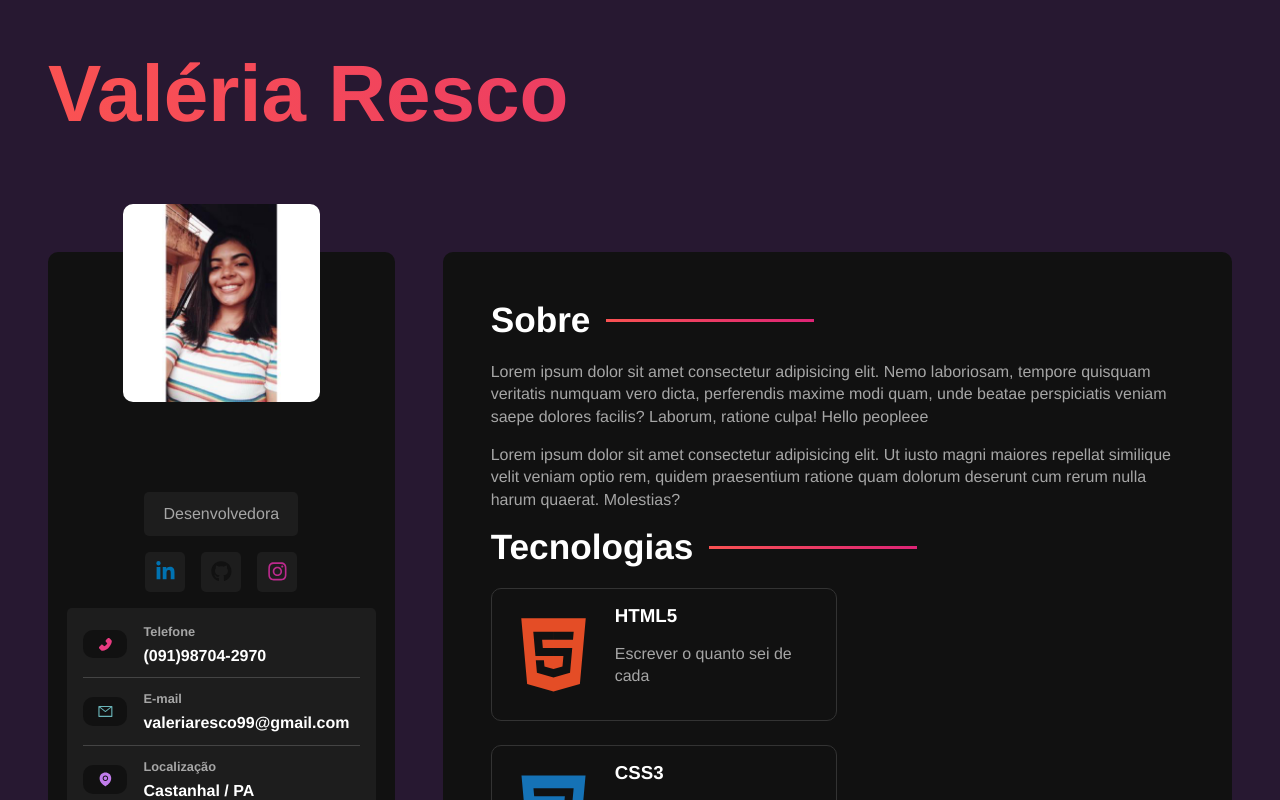
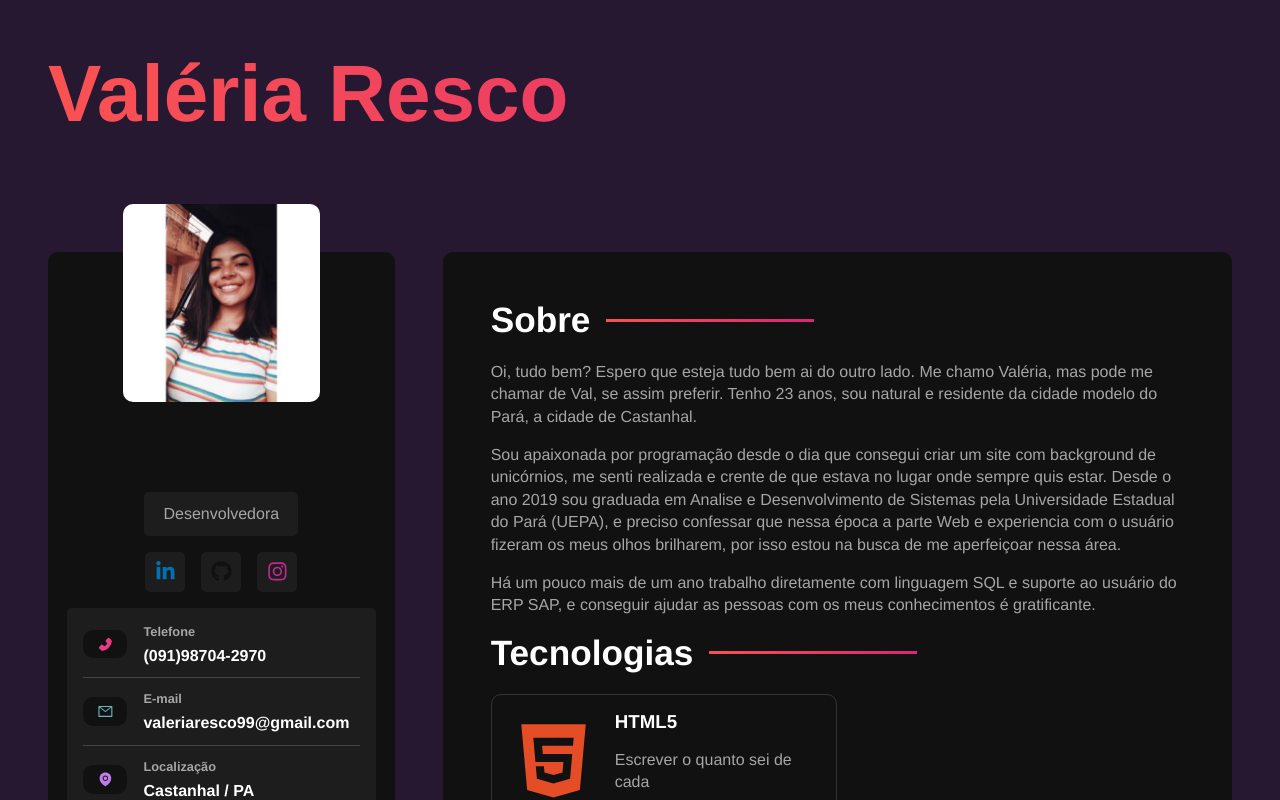
Before and after one commit to valeriaresco/portfolio-react-sass, a React (Vite) app: page / in a window 1280 px wide. Shown: the top 800 px of the page. Built offline with nearby package versions, Linux system fonts and the light colour scheme.

Commit message:
escrevi o sobre

```diff
--- a/src/components/AboutContainer.jsx
+++ b/src/components/AboutContainer.jsx
@@ -5,9 +5,14 @@ const AboutContainer = () => {
         <section className="about-container">
             <h2>Sobre</h2>
             <p>
-                Lorem ipsum dolor sit amet consectetur adipisicing elit. Nemo laboriosam, tempore quisquam veritatis numquam vero dicta, perferendis maxime modi quam, unde beatae perspiciatis veniam saepe dolores facilis? Laborum, ratione culpa! Hello peopleee
+                Oi, tudo bem? Espero que esteja tudo bem ai do outro lado. Me chamo Valéria, mas pode me chamar de Val, se assim preferir. Tenho 23 anos, sou natural e residente da cidade modelo do Pará, a cidade de Castanhal.
             </p>
-            <p>Lorem ipsum dolor sit amet consectetur adipisicing elit. Ut iusto magni maiores repellat similique velit veniam optio rem, quidem praesentium ratione quam dolorum deserunt cum rerum nulla harum quaerat. Molestias?</p>
+            <p>
+            Sou apaixonada por programação desde o dia que consegui criar um site com background de unicórnios, me senti realizada e crente de que estava no lugar onde sempre quis estar. Desde o ano 2019 sou graduada em Analise e Desenvolvimento de Sistemas pela Universidade Estadual do Pará (UEPA), e preciso confessar que nessa época a parte Web e experiencia com o usuário fizeram os meus olhos brilharem, por isso estou na busca de me aperfeiçoar nessa área.
+            </p>
+            <p>
+                Há um pouco mais de um ano trabalho diretamente com linguagem SQL e suporte ao usuário do ERP SAP, e conseguir ajudar as pessoas com os meus conhecimentos é gratificante.
+            </p>
         </section>
     );
 };
```
